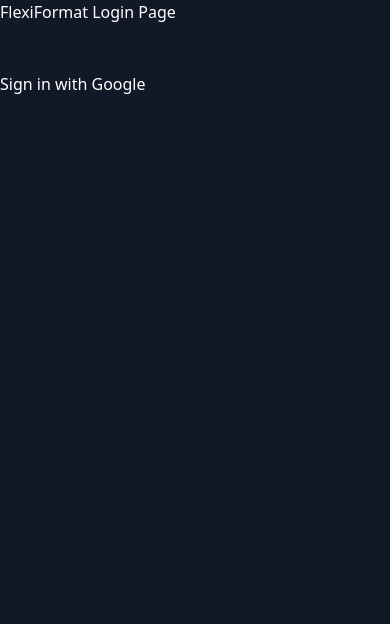
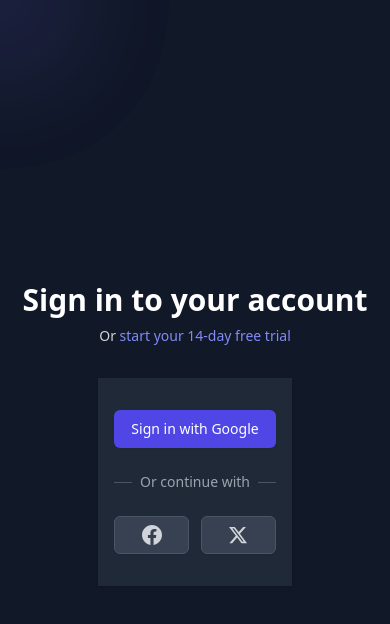
Before and after one commit to natapish/userInput2dataset, a Next.js app: page /login in a window 390 px wide. Shown: the top 624 px of the page. Built offline with nearby package versions, Linux system fonts and the light colour scheme; no server answers.

Commit message:
style login page

```diff
--- a/app/login/page.jsx
+++ b/app/login/page.jsx
@@ -1,22 +1,94 @@
-'use client'
+"use client";
 
-import { useState, useEffect } from 'react';
-import { googleLogout, useGoogleLogin, GoogleOAuthProvider } from '@react-oauth/google';
-import axios from 'axios';
+import {
+  googleLogout,
+  GoogleOAuthProvider,
+  useGoogleLogin,
+} from "@react-oauth/google";
+import axios from "axios";
+import { motion } from "framer-motion";
+import Image from "next/image";
+import Link from "next/link";
+import { useEffect, useState } from "react";
 
 function Loginpage() {
-  const [ user, setUser ] = useState([]);
-  const [ profile, setProfile ] = useState(null);
-  const clientId = "933539192809-7pp84p4l4085lnttr9puggsa8ekv72k9.apps.googleusercontent.com"
+  const [user, setUser] = useState([]);
+  const [profile, setProfile] = useState(null);
+  const clientId =
+    "933539192809-7pp84p4l4085lnttr9puggsa8ekv72k9.apps.googleusercontent.com";
+
+  const [mousePosition, setMousePosition] = useState({ x: 0, y: 0 });
+  const [windowSize, setWindowSize] = useState({ width: 0, height: 0 });
+
+  useEffect(() => {
+    const handleResize = () => {
+      setWindowSize({ width: window.innerWidth, height: window.innerHeight });
+    };
+
+    const updateMousePosition = (e) => {
+      setMousePosition({ x: e.clientX, y: e.clientY });
+    };
+
+    window.addEventListener("resize", handleResize);
+    window.addEventListener("mousemove", updateMousePosition);
+
+    handleResize(); // Call once to set initial size
+
+    return () => {
+      window.removeEventListener("resize", handleResize);
+      window.removeEventListener("mousemove", updateMousePosition);
+    };
+  }, []);
 
   return (
     <GoogleOAuthProvider clientId={clientId}>
+      <div className="min-h-screen bg-gray-900 text-white overflow-hidden font-sans">
+        <main className="flex flex-col items-center justify-center min-h-screen relative">
+          <motion.div
+            className="absolute w-[40vw] h-[40vw] bg-purple-500 rounded-full filter blur-3xl opacity-10 pointer-events-none"
+            style={{ zIndex: 0 }}
+            animate={{
+              x: mousePosition.x - windowSize.width / 2,
+              y: mousePosition.y - windowSize.height / 2,
+            }}
+            transition={{ type: "spring", damping: 10, stiffness: 50 }}
+          />
+          <motion.div
+            className="absolute w-[40vw] h-[40vw] bg-blue-500 rounded-full filter blur-3xl opacity-10 pointer-events-none"
+            style={{ zIndex: 0 }}
+            animate={{
+              x: mousePosition.x - windowSize.width / 2,
+              y: mousePosition.y - windowSize.height / 2,
+            }}
+            transition={{ type: "spring", damping: 15, stiffness: 55 }}
+          />
+          <div className="sm:mx-auto sm:w-full sm:max-w-md z-10">
+            <h2 className="mt-6 text-center text-3xl font-extrabold text-white">
+              Sign in to your account
+            </h2>
+            <p className="mt-2 text-center text-sm text-gray-300">
+              Or{" "}
+              <Link
+                href="#"
+                className="font-medium text-indigo-400 hover:text-indigo-300"
+              >
+                start your 14-day free trial
+              </Link>
+            </p>
+          </div>
+
+          <div className="mt-8 sm:mx-auto sm:w-full sm:max-w-md z-10">
+            <div className="bg-gray-800 py-8 px-4 shadow sm:rounded-lg sm:px-10">
               <LoginComponent
                 setUser={setUser}
                 user={user}
                 setProfile={setProfile}
                 profile={profile}
               />
+            </div>
+          </div>
+        </main>
+      </div>
     </GoogleOAuthProvider>
   );
 }
@@ -24,27 +96,34 @@ function Loginpage() {
 function LoginComponent({ setUser, user, setProfile, profile }) {
   const login = useGoogleLogin({
     onSuccess: (codeResponse) => setUser(codeResponse),
-    onError: (error) => console.log('Login Failed:', error)
+    onError: (error) => console.log("Login Failed:", error),
   });
 
-  useEffect(
-    () => {
+  function LoginComponent({ setUser, user, setProfile, profile }) {
+    const login = useGoogleLogin({
+      onSuccess: (codeResponse) => setUser(codeResponse),
+      onError: (error) => console.log("Login Failed:", error),
+    });
+
+    useEffect(() => {
       if (user) {
         axios
-          .get(`https://www.googleapis.com/oauth2/v1/userinfo?access_token=${user.access_token}`, {
+          .get(
+            `https://www.googleapis.com/oauth2/v1/userinfo?access_token=${user.access_token}`,
+            {
               headers: {
                 Authorization: `Bearer ${user.access_token}`,
-              Accept: 'application/json'
+                Accept: "application/json",
+              },
             }
-          })
+          )
           .then((res) => {
             setProfile(res.data);
           })
           .catch((err) => console.log(err));
       }
-    },
-    [ user ]
-  );
+    }, [user]);
+  }
 
   const logOut = () => {
     googleLogout();
@@ -52,22 +131,86 @@ function LoginComponent({ setUser, user, setProfile, profile }) {
   };
 
   return (
-    <div className="min-h-screen bg-gray-900 text-white overflow-hidden font-sans">
-      <h2>FlexiFormat Login Page</h2>
-      <br />
-      <br />
+    <div className="space-y-6">
       {profile ? (
-        <div>
-            {/* Temporary profile page, user information can be stored elsewhere not just the LoginPage */}
-          <img src={profile.picture} alt="user image" />
-          <h3>Welcome back {profile.name}!</h3>
-          <p>Email Address: {profile.email}</p>
-          <br />
-          <br />
-          <button onClick={logOut}>Log out</button>
+        <div className="text-center">
+          <Image
+            src={profile.picture}
+            alt="user image"
+            className="w-20 h-20 rounded-full mx-auto mb-4"
+          />
+          <h3 className="text-xl font-medium text-gray-200">
+            Welcome, {profile.name}!
+          </h3>
+          <p className="text-sm text-gray-400 mb-4">Email: {profile.email}</p>
+          <button
+            onClick={logOut}
+            className="w-full flex justify-center py-2 px-4 border border-transparent rounded-md shadow-sm text-sm font-medium text-white bg-indigo-600 hover:bg-indigo-700 focus:outline-none focus:ring-2 focus:ring-offset-2 focus:ring-indigo-500"
+          >
+            Log out
+          </button>
         </div>
       ) : (
-        <button onClick={login}>Sign in with Google </button>
+        <>
+          <div>
+            <button
+              onClick={() => login()}
+              className="w-full flex justify-center py-2 px-4 border border-transparent rounded-md shadow-sm text-sm font-medium text-white bg-indigo-600 hover:bg-indigo-700 focus:outline-none focus:ring-2 focus:ring-offset-2 focus:ring-indigo-500"
+            >
+              Sign in with Google
+            </button>
+          </div>
+          <div className="mt-6">
+            <div className="relative">
+              <div className="absolute inset-0 flex items-center">
+                <div className="w-full border-t border-gray-600"></div>
+              </div>
+              <div className="relative flex justify-center text-sm">
+                <span className="px-2 bg-gray-800 text-gray-400">
+                  Or continue with
+                </span>
+              </div>
+            </div>
+            <div className="mt-6 grid grid-cols-2 gap-3">
+              <div>
+                <a
+                  href="#"
+                  className="w-full inline-flex justify-center py-2 px-4 border border-gray-600 rounded-md shadow-sm bg-gray-700 text-sm font-medium text-gray-300 hover:bg-gray-600"
+                >
+                  <span className="sr-only">Sign in with Facebook</span>
+                  <svg
+                    className="w-5 h-5"
+                    fill="currentColor"
+                    viewBox="0 0 20 20"
+                    aria-hidden="true"
+                  >
+                    <path
+                      fillRule="evenodd"
+                      d="M20 10c0-5.523-4.477-10-10-10S0 4.477 0 10c0 4.991 3.657 9.128 8.438 9.878v-6.987h-2.54V10h2.54V7.797c0-2.506 1.492-3.89 3.777-3.89 1.094 0 2.238.195 2.238.195v2.46h-1.26c-1.243 0-1.63.771-1.63 1.562V10h2.773l-.443 2.89h-2.33v6.988C16.343 19.128 20 14.991 20 10z"
+                      clipRule="evenodd"
+                    />
+                  </svg>
+                </a>
+              </div>
+              <div>
+                <a
+                  href="#"
+                  className="w-full inline-flex justify-center py-2 px-4 border border-gray-600 rounded-md shadow-sm bg-gray-700 text-sm font-medium text-gray-300 hover:bg-gray-600"
+                >
+                  <span className="sr-only">Sign in with X</span>
+                  <svg
+                    className="w-5 h-5"
+                    fill="currentColor"
+                    viewBox="0 0 24 24"
+                    aria-hidden="true"
+                  >
+                    <path d="M18.244 2.25h3.308l-7.227 8.26 8.502 11.24H16.17l-5.214-6.817L4.99 21.75H1.68l7.73-8.835L1.254 2.25H8.08l4.713 6.231zm-1.161 17.52h1.833L7.084 4.126H5.117z" />
+                  </svg>
+                </a>
+              </div>
+            </div>
+          </div>
+        </>
       )}
     </div>
   );
```
Lines whose indentation alone changed are shown as unchanged.
